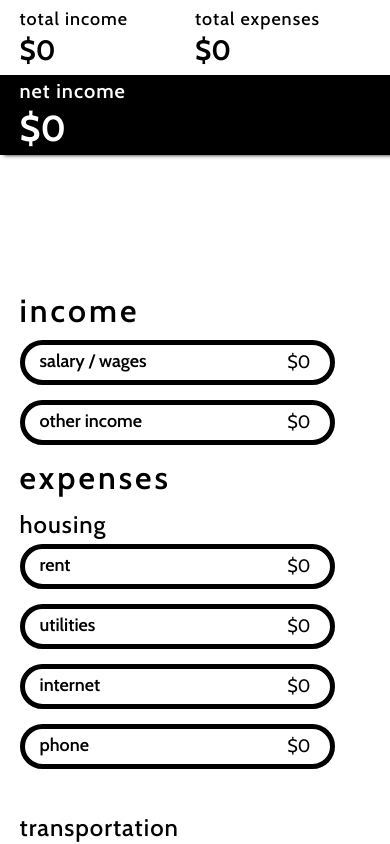
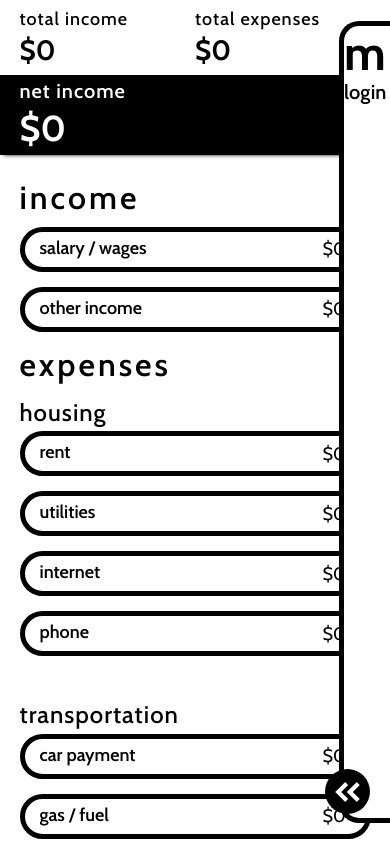
Before and after one commit to frances-m/budget-app, a React (Create React App) app: page / in a window 390 px wide. Shown: the top 844 px of the page. Built offline with nearby package versions, Linux system fonts and the light colour scheme.

Commit message:
add nav elements and styling

```diff
--- a/public/index.html
+++ b/public/index.html
@@ -22,6 +22,8 @@
     <link rel="preconnect" href="https://fonts.gstatic.com" crossorigin>
     <link href="https://fonts.googleapis.com/css2?family=Cabin:wght@400;500;600;700&display=swap" rel="stylesheet">
 
+    <link rel="stylesheet" href="https://fonts.googleapis.com/css2?family=Material+Symbols+Outlined:opsz,wght,FILL,GRAD@20..48,100..700,0..1,-50..200" />
+
     <title>moneta</title>
   </head>
   <body>
--- a/src/App.css
+++ b/src/App.css
@@ -74,9 +74,12 @@ body {
 }
 
 .wrapper {
+	position: relative;
+	left: 50px;
 	width: 90%;
-	max-width: 950px;
+	max-width: 850px;
 	margin: 0 auto;
+
 }
 
 h2 {
@@ -107,6 +110,15 @@ button {
 .show {
 	opacity: 1 !important;
 }
+
+.material-symbols-outlined {
+	font-variation-settings:
+	'FILL' 0,
+	'wght' 500,
+	'GRAD' 200,
+	'opsz' 40
+}
+
 
 /*** INPUT & FORM STYLES ***/
 fieldset {
@@ -141,13 +153,12 @@ label {
 /*** HEADER STYLES ***/
 header {
 	padding: 60px 0 75px 0;
-	width: 100vw;
 }
 
 header .wrapper {
 	display: flex;
 	justify-content: space-between;
-	max-width: 970px;
+	max-width: 870px;
 }
 
 .btnContainer {
@@ -158,17 +169,9 @@ header .wrapper {
 	margin-right: 16px;
 }
 
-.saveBtn:hover > .saveIcon {
-	fill: #FF9595;
-}
-
-.saveBtn {
-	height: 40px;
-}
-
 .loginBtn {
 	padding: 0 0 5px 0;
-	margin-right: 10px;
+	margin-right: 60px;
 
 	color: black;
 
@@ -183,23 +186,49 @@ header .wrapper {
 	border-bottom: 3px solid black;
 }
 
-header svg {
+.saveBtn {
 	height: 40px;
 	width: 40px;
+}
+
+.saveBtn:focus {
+	outline: none;
+}
+
+.saveBtn:hover > .material-symbols-outlined,
+.saveBtn:focus-visible > .material-symbols-outlined {
+	font-variation-settings:
+	'FILL' 1,
+	'wght' 500,
+	'GRAD' 200,
+	'opsz' 40;
+}
+
+header .material-symbols-outlined {
+	height: 40px;
+	width: 40px;
+
+	font-size: 2rem;
 
 	opacity: 0;
 	transition: .5s;
 }
 
-header .successIcon {
+.successIcon {
 	position: absolute;
-	top: 3px;
-	left: 8px;
+	top: 5.5px;
+	left: 6px;
 
 	width: 35px;
 	height: 35px;
 
-	fill: lightgreen;
+	color: lightgreen;
+
+	font-variation-settings:
+	'FILL' 1,
+	'wght' 500,
+	'GRAD' 200,
+	'opsz' 40;
 
 	opacity: 0;
 }
@@ -366,7 +395,6 @@ main {
 }
 
 .loginNotice {
-
 	text-align: center;
 }
 
@@ -375,10 +403,87 @@ main {
 	font-size: .9rem;
 }
 
-@media (max-width: 860px ) {
+/*** NAV ***/
+nav {
+	position: fixed;
+	top: 190px;
+	left: -160px;
+	z-index: 3;
+
+	width: 200px;
+	height: 70vh;
+	border: 5px solid black;
+	border-left: none;
+	border-radius: 0 20px 20px 0;
+
+	background-color: white;
+
+	transition: .5s;
+}
+
+nav.open {
+	left: 0;
+}
+
+.navBtn {
+	position: absolute;
+	top: 5px;
+	right: 12px;
+	width: 25px;
+	height: 25px;
+
+	transition: opacity .3s;
+}
+
+.navBtn.toggle,
+.mobileNavBtn.toggle {
+	transform: rotate(180deg);
+}
+
+.navBtn.transition {
+	opacity: 0;
+}
+
+nav .material-symbols-outlined {
+	font-variation-settings:
+	'FILL' 0,
+	'wght' 500,
+	'GRAD' 200,
+	'opsz' 24
+}
+
+footer {
+	position: absolute;
+	bottom: 0;
+	left: 15px;
+
+	height: 100px;
+	width: 90%;
+
+	font-size: .8rem;
+}
+
+footer a {
+	display: block;
+	text-decoration: none;
+}
+
+.attrJuno {
+	margin-bottom: 10px;
+}
+
+.attrJuno a {
+	color: #ea593e;
+}
+
+.attrMe a {
+	color: #8e25ff;
+}
+
+
+@media (max-width: 980px ) {
 	.wrapper {
 		width: 487px;
-		margin: 0 100px;
 	}
 
 	header {
@@ -404,12 +509,14 @@ main {
 	}
 }
 
-@media (max-width: 687px) {
+@media (max-width: 580px) {
 	.wrapper {
+		left: 0;
 		width: 90%;
-		max-width: 444px;
+		max-width: 400px;
 		margin: 0 auto;
 	}
+
 	.results {
 		position: fixed;
 		top: 0;
@@ -469,4 +576,50 @@ main {
 		grid-row: 1 / span 1;
 	}
 
+	.expenses {
+		grid-column: 1 / span 1;
+	}
+
+	main input {
+		width: 100%;
+	}
+
+	nav {
+		top: 2.5vh;
+		left: unset;
+		right: -300px;
+
+		width: 90vw;
+		height: 95vh;
+		border-right: none;
+		border-left: 5px solid black;
+		border-radius: 20px 0 0 20px;
+	}
+	nav.open {
+		left: unset;
+		right: 0px;
+	}
+
+	.mobileNavBtn {
+		position: fixed;
+		bottom: 30px;
+		right: 20px;
+
+		display: flex;
+		align-items: center;
+		justify-content: center;
+		height: 45px;
+		width: 45px;
+		border-radius: 50%;
+
+		color: white;
+		background-color: black;
+
+		transition: .6s;
+	}
+
+	.mobileNavBtn .material-symbols-outlined {
+		font-size: 1.8rem;
+	}
+
 }
--- a/src/App.js
+++ b/src/App.js
@@ -12,6 +12,7 @@ import MobileResults from './components/MobileResults';
 import MobileNav from './components/MobileNav';
 
 import './App.css';
+import Nav from './components/Nav';
 
 function App() {
     const [income, setIncome] = useState({
@@ -110,7 +111,7 @@ function App() {
     }, []);
 
     const checkWindowSize = () => {
-        if (window.innerWidth <= 687) {
+        if (window.innerWidth <= 580) {
             setIsMobileView(true);
         } else {
             setIsMobileView(false);
@@ -232,8 +233,11 @@ function App() {
     return (
         !isMobileView ? (
             <>
+                <Nav />
                 <header>
-                    <Header save={save} toggleLoginPage={toggleLoginPage} isLoggedIn={isLoggedIn} />
+                    <div className="wrapper">
+                        <Header save={save} toggleLoginPage={toggleLoginPage} isLoggedIn={isLoggedIn} />
+                    </div>
                 </header>
                 <main className="wrapper">
                     <LoginPage updateUserId={updateUserId} toggleLoginPage={toggleLoginPage} />
--- a/src/components/Header.js
+++ b/src/components/Header.js
@@ -1,7 +1,7 @@
 const Header = ({ save, toggleLoginPage, isLoggedIn }) => {
 
     return (
-        <div className="wrapper">
+        <>
             <h1>Moneta</h1>
             <div className="btnContainer">
                 {!isLoggedIn ?
@@ -9,13 +9,17 @@ const Header = ({ save, toggleLoginPage, isLoggedIn }) => {
                     <div className="loggedIn">
                         {/* <p>Hey, username!</p> */}
                         <button className="saveBtn" onClick={save} type="button" >
-                            <svg className="saveIcon show" xmlns="http://www.w3.org/2000/svg" viewBox="0 0 448 512">{/* Font Awesome Pro 6.1.2 by @fontawesome - https://fontawesome.com License - https://fontawesome.com/license (Commercial License) Copyright 2022 Fonticons, Inc. */}<path d="M433.1 129.1l-83.9-83.9C342.3 38.32 327.1 32 316.1 32H64C28.65 32 0 60.65 0 96v320c0 35.35 28.65 64 64 64h320c35.35 0 64-28.65 64-64V163.9C448 152.9 441.7 137.7 433.1 129.1zM224 416c-35.34 0-64-28.66-64-64s28.66-64 64-64s64 28.66 64 64S259.3 416 224 416zM320 208C320 216.8 312.8 224 304 224h-224C71.16 224 64 216.8 64 208v-96C64 103.2 71.16 96 80 96h224C312.8 96 320 103.2 320 112V208z"/></svg>
-                            <svg className="successIcon" xmlns="http://www.w3.org/2000/svg" viewBox="0 0 512 512">{/* Font Awesome Pro 6.1.2 by @fontawesome - https://fontawesome.com License - https://fontawesome.com/license (Commercial License) Copyright 2022 Fonticons, Inc. */}<path d="M0 256C0 114.6 114.6 0 256 0C397.4 0 512 114.6 512 256C512 397.4 397.4 512 256 512C114.6 512 0 397.4 0 256zM371.8 211.8C382.7 200.9 382.7 183.1 371.8 172.2C360.9 161.3 343.1 161.3 332.2 172.2L224 280.4L179.8 236.2C168.9 225.3 151.1 225.3 140.2 236.2C129.3 247.1 129.3 264.9 140.2 275.8L204.2 339.8C215.1 350.7 232.9 350.7 243.8 339.8L371.8 211.8z"/></svg>
+                            <span class="saveIcon show material-symbols-outlined">
+                                save
+                            </span>
+                            <span class="successIcon material-symbols-outlined">
+                                check_circle
+                            </span>
                         </button>
                     </div>
                 }
             </div>
-        </div>
+        </>
     )
 }
 
--- /dev/null
+++ b/src/components/Nav.js
@@ -0,0 +1,30 @@
+const Nav = () => {
+    const toggleNav = () => {
+        const navEl = document.querySelector('nav');
+        const navBtnEl = document.querySelector('.navBtn');
+
+        navEl.classList.toggle('open');
+        navBtnEl.classList.toggle('transition');
+
+        setTimeout(() => {
+            navBtnEl.classList.toggle('toggle');
+            navBtnEl.classList.toggle('transition');
+        }, 600);
+    }
+
+    return (
+        <nav>
+            <button className="navBtn" onClick={toggleNav} aria-label="open navigation sidebar">
+                <span className="material-symbols-outlined">
+                    keyboard_double_arrow_right
+                </span>
+            </button>
+            <footer>
+                <p className="attrJuno">Made at <a href="https://junocollege.com/">Juno College</a></p>
+                <p className="attrMe">Created by <a href="https://francesm.dev">Frances McKenzie</a></p>
+            </footer>
+        </nav>
+    )
+}
+
+export default Nav;
--- a/src/components/mobileNav.js
+++ b/src/components/mobileNav.js
@@ -1,10 +1,19 @@
 import Header from "./Header";
 
 const MobileNav = () => {
+    const toggleMobileNav = () => {
+        const navEl = document.querySelector('nav');
+        const navBtnEl = document.querySelector('.mobileNavBtn');
+
+        navEl.classList.toggle('open');
+        navBtnEl.classList.toggle('toggle');
+    }
     return (
-        <nav>
-            <button>
-                <svg xmlns="http://www.w3.org/2000/svg" viewBox="0 0 448 512">{/* Font Awesome Pro 6.1.2 by @fontawesome - https://fontawesome.com License - https://fontawesome.com/license (Commercial License) Copyright 2022 Fonticons, Inc. */}<path d="M246.6 233.4l-160-160c-12.5-12.5-32.75-12.5-45.25 0s-12.5 32.75 0 45.25L178.8 256l-137.4 137.4c-12.5 12.5-12.5 32.75 0 45.25C47.63 444.9 55.81 448 64 448s16.38-3.125 22.62-9.375l160-160C259.1 266.1 259.1 245.9 246.6 233.4zM438.6 233.4l-160-160c-12.5-12.5-32.75-12.5-45.25 0s-12.5 32.75 0 45.25L370.8 256l-137.4 137.4c-12.5 12.5-12.5 32.75 0 45.25C239.6 444.9 247.8 448 256 448s16.38-3.125 22.62-9.375l160-160C451.1 266.1 451.1 245.9 438.6 233.4z"/></svg>
+        <nav className="mobileNav">
+            <button className="mobileNavBtn" onClick={toggleMobileNav} aria-label="open navigation sidebar">
+                <span className="material-symbols-outlined">
+                    keyboard_double_arrow_left
+                </span>
             </button>
             <section className="sidebar">
                 <Header />
```
